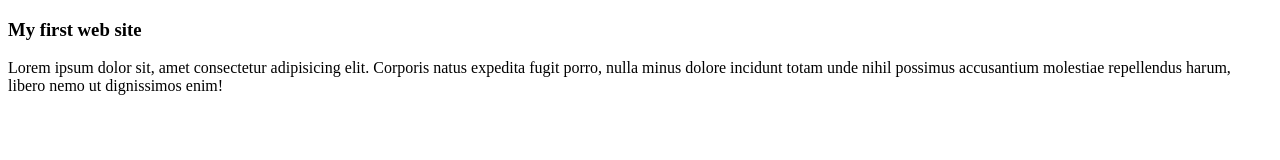
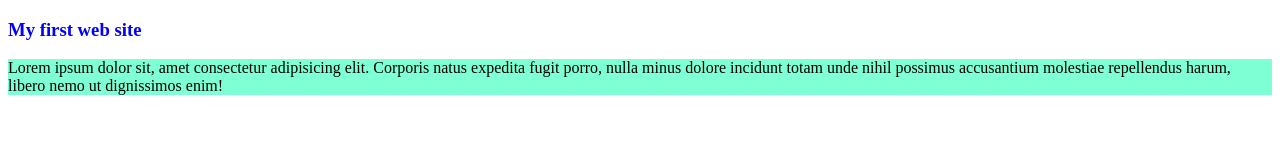
Before and after one commit to polashchandra/my-first-github-repo, a plain HTML site: page my-first-github-repo/index.html in a window 1280 px wide. Drawn offline with Linux system fonts and the light colour scheme.

Commit message:
my css update

```diff
--- a/my-first-github-repo/index.html
+++ b/my-first-github-repo/index.html
@@ -3,6 +3,7 @@
 <head>
     <meta charset="UTF-8">
     <meta name="viewport" content="width=device-width, initial-scale=1.0">
+    <link rel="stylesheet" href="style.css">
     <title>Document</title>
 </head>
 <body>
--- /dev/null
+++ b/my-first-github-repo/style.css
@@ -0,0 +1,6 @@
+p{
+    background-color: aquamarine;
+}
+h3{
+    color: blue;
+}
```
